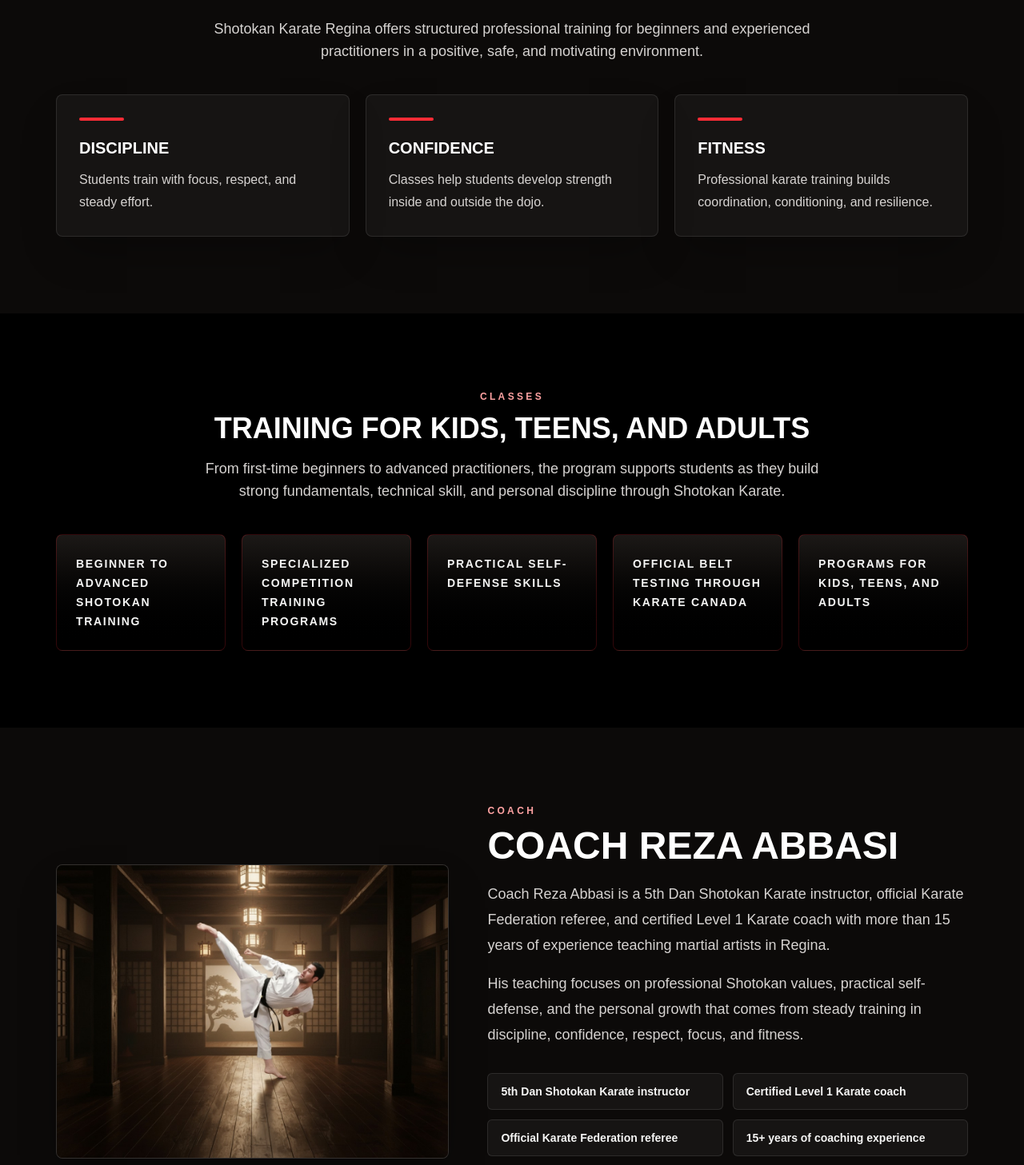
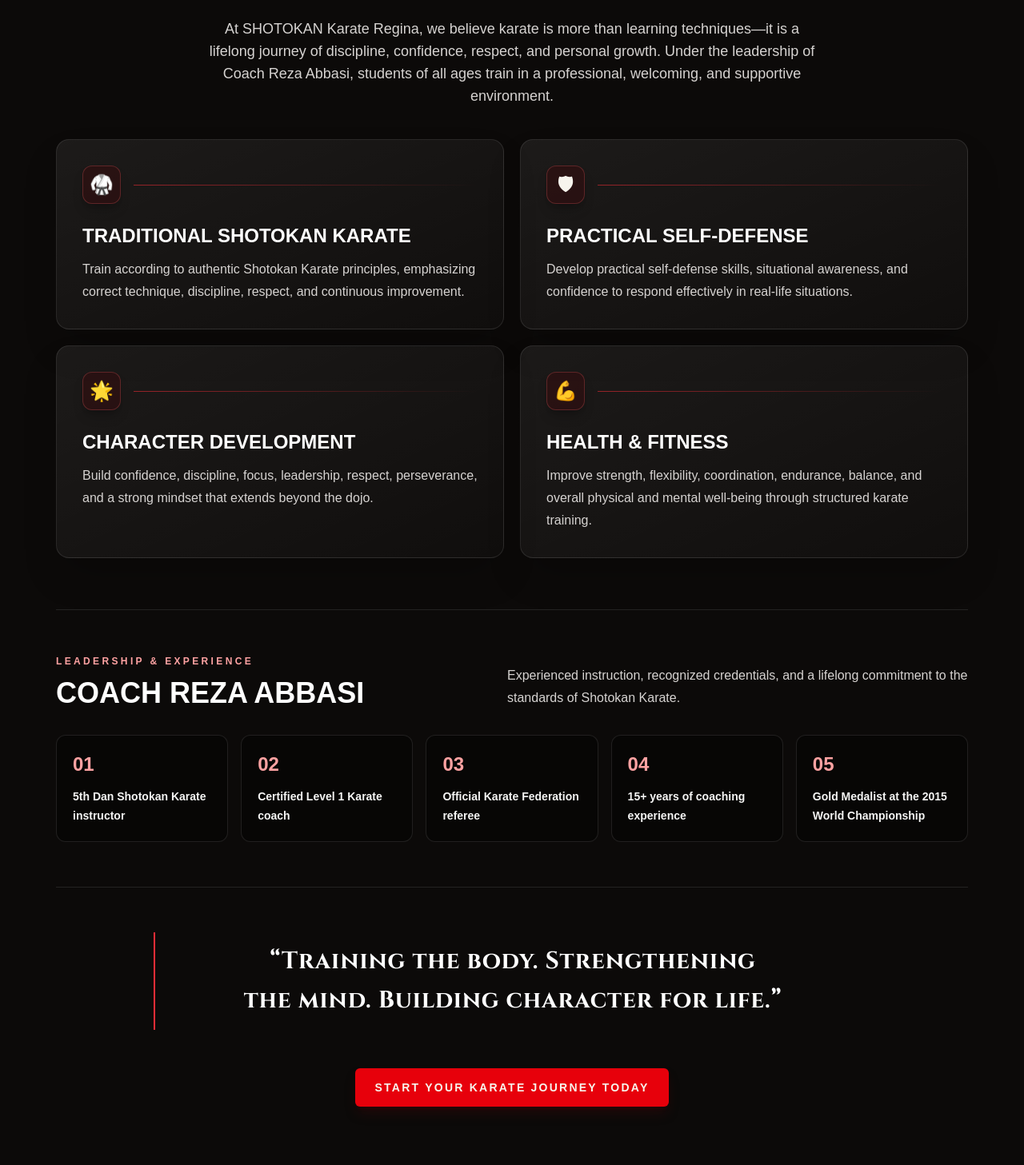
Before and after one commit to rezaabbasiwkf/shotokan-karate-regina, a Next.js app: page / in a window 1280 px wide. Shown: the part 1030-2487 px from the top of the page at 80% size. Built offline with nearby package versions, Linux system fonts and the light colour scheme.

Commit message:
Redesign about section with training values

```diff
--- a/src/app/page.tsx
+++ b/src/app/page.tsx
@@ -29,6 +29,29 @@ const contactItems = [
   { label: "Coach Reza Abbasi", value: "306-570-3125" },
   { label: "Moha Ebrahimi", value: "Registration & Coordination, 306-519-5711" },
   { label: "Instagram", value: "@shotokan_karate_yqr" },
+];
+
+const coreValues = [
+  {
+    icon: "🥋",
+    title: "Traditional Shotokan Karate",
+    description: "Train according to authentic Shotokan Karate principles, emphasizing correct technique, discipline, respect, and continuous improvement.",
+  },
+  {
+    icon: "🛡",
+    title: "Practical Self-Defense",
+    description: "Develop practical self-defense skills, situational awareness, and confidence to respond effectively in real-life situations.",
+  },
+  {
+    icon: "🌟",
+    title: "Character Development",
+    description: "Build confidence, discipline, focus, leadership, respect, perseverance, and a strong mindset that extends beyond the dojo.",
+  },
+  {
+    icon: "💪",
+    title: "Health & Fitness",
+    description: "Improve strength, flexibility, coordination, endurance, balance, and overall physical and mental well-being through structured karate training.",
+  },
 ];
 
 const socialQrCodes = [
@@ -96,29 +119,58 @@ export default function Home() {
         <section id="about" className="bg-stone-950 py-24">
           <div className="section-shell">
             <SectionHeading
-              eyebrow="Professional training"
-              title="A disciplined, welcoming place to grow"
+              eyebrow="The Shotokan standard"
+              title="Why train with Shotokan Karate Regina?"
             >
-              Shotokan Karate Regina offers structured professional training for beginners and experienced practitioners in a positive, safe, and motivating environment.
+              At SHOTOKAN Karate Regina, we believe karate is more than learning techniques—it is a lifelong journey of discipline, confidence, respect, and personal growth. Under the leadership of Coach Reza Abbasi, students of all ages train in a professional, welcoming, and supportive environment.
             </SectionHeading>
 
-            <div className="grid gap-5 md:grid-cols-3">
-              {[
-                ["Discipline", "Students train with focus, respect, and steady effort."],
-                ["Confidence", "Classes help students develop strength inside and outside the dojo."],
-                ["Fitness", "Professional karate training builds coordination, conditioning, and resilience."],
-              ].map(([title, copy]) => (
+            <div className="grid gap-5 md:grid-cols-2">
+              {coreValues.map((value) => (
                 <article
-                  className="rounded-lg border border-white/10 bg-white/[0.045] p-7 shadow-2xl shadow-black/30"
-                  key={title}
+                  className="group rounded-2xl border border-white/10 bg-gradient-to-br from-white/[0.07] to-white/[0.02] p-7 shadow-2xl shadow-black/25 transition duration-300 hover:-translate-y-1 hover:border-red-400/40 hover:shadow-red-950/20 sm:p-8"
+                  key={value.title}
                 >
-                  <div className="mb-5 h-1 w-14 rounded-full bg-red-500" />
-                  <h3 className="text-xl font-black uppercase text-white">
-                    {title}
+                  <div className="flex items-center gap-4">
+                    <span className="flex h-12 w-12 items-center justify-center rounded-xl border border-red-400/25 bg-red-950/35 text-2xl shadow-lg shadow-black/20" aria-hidden="true">
+                      {value.icon}
+                    </span>
+                    <div className="h-px flex-1 bg-gradient-to-r from-red-500/55 to-transparent" />
+                  </div>
+                  <h3 className="mt-6 text-xl font-black uppercase text-white sm:text-2xl">
+                    {value.title}
                   </h3>
-                  <p className="mt-3 leading-7 text-stone-300">{copy}</p>
+                  <p className="mt-3 max-w-xl leading-7 text-stone-300">{value.description}</p>
                 </article>
               ))}
+            </div>
+
+            <div className="mt-16 border-y border-white/10 py-12 sm:py-14">
+              <div className="flex flex-col justify-between gap-5 lg:flex-row lg:items-end">
+                <div>
+                  <p className="text-xs font-black uppercase tracking-[0.28em] text-red-300">Leadership & experience</p>
+                  <h3 className="mt-3 text-3xl font-black uppercase text-white sm:text-4xl">Coach Reza Abbasi</h3>
+                </div>
+                <p className="max-w-xl leading-7 text-stone-300">Experienced instruction, recognized credentials, and a lifelong commitment to the standards of Shotokan Karate.</p>
+              </div>
+              <div className="mt-8 grid gap-4 sm:grid-cols-2 lg:grid-cols-5">
+                {coachHighlights.map((highlight, index) => (
+                  <article className="rounded-xl border border-white/10 bg-black/35 p-5 transition hover:border-red-400/35 hover:bg-white/[0.045]" key={highlight}>
+                    <p className="text-2xl font-black text-red-300">0{index + 1}</p>
+                    <p className="mt-3 text-sm font-bold leading-6 text-stone-100">{highlight}</p>
+                  </article>
+                ))}
+              </div>
+            </div>
+
+            <blockquote className="mx-auto mt-14 max-w-4xl border-l-2 border-red-500 px-6 py-3 text-center sm:px-10">
+              <p className="hero-title text-balance text-2xl font-bold leading-relaxed text-white sm:text-3xl">
+                “Training the body. Strengthening the mind. Building character for life.”
+              </p>
+            </blockquote>
+
+            <div className="mt-12 flex justify-center">
+              <ButtonLink href="/register">Start Your Karate Journey Today</ButtonLink>
             </div>
           </div>
         </section>
```
